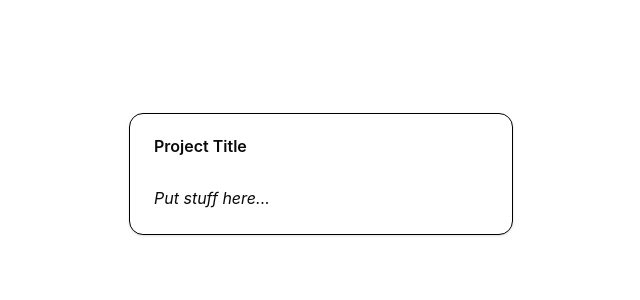
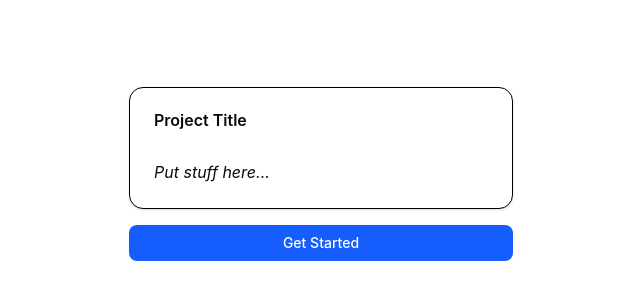
Before and after one commit to julianbenegas/next-app-starter-template, a Next.js app: page / in a window 1280 px wide. Shown: the part 226-526 px from the top of the page, without its empty margins (319-959 px from the left). Built offline with nearby package versions, Linux system fonts and the light colour scheme.

Commit message:
feat: replace missing shadcn Button with native button
Use styled native button to avoid missing-module error.

Co-authored-by: Julian Benegas <40034115+julianbenegas@users.noreply.github.com>

```diff
--- a/app/page.tsx
+++ b/app/page.tsx
@@ -3,7 +3,8 @@ import { Card, CardContent, CardHeader, CardTitle } from "@/components/ui/card";
 export default function Home() {
   return (
     <div className="min-h-screen flex items-center justify-center p-4">
-      <Card className="w-96 border border-black">
+      <div className="flex flex-col items-center gap-4 w-96">
+        <Card className="w-full border border-black">
           <CardHeader>
             <CardTitle>Project Title</CardTitle>
           </CardHeader>
@@ -11,6 +12,13 @@ export default function Home() {
             <p className="italic">Put stuff here...</p>
           </CardContent>
         </Card>
+        <button
+          type="button"
+          className="w-full rounded-md bg-blue-600 px-4 py-2 text-sm font-medium text-white transition-colors hover:bg-blue-700 focus-visible:outline-none focus-visible:ring-2 focus-visible:ring-blue-600 focus-visible:ring-offset-2"
+        >
+          Get Started
+        </button>
+      </div>
     </div>
   );
 }
```
Lines whose indentation alone changed are shown as unchanged.
